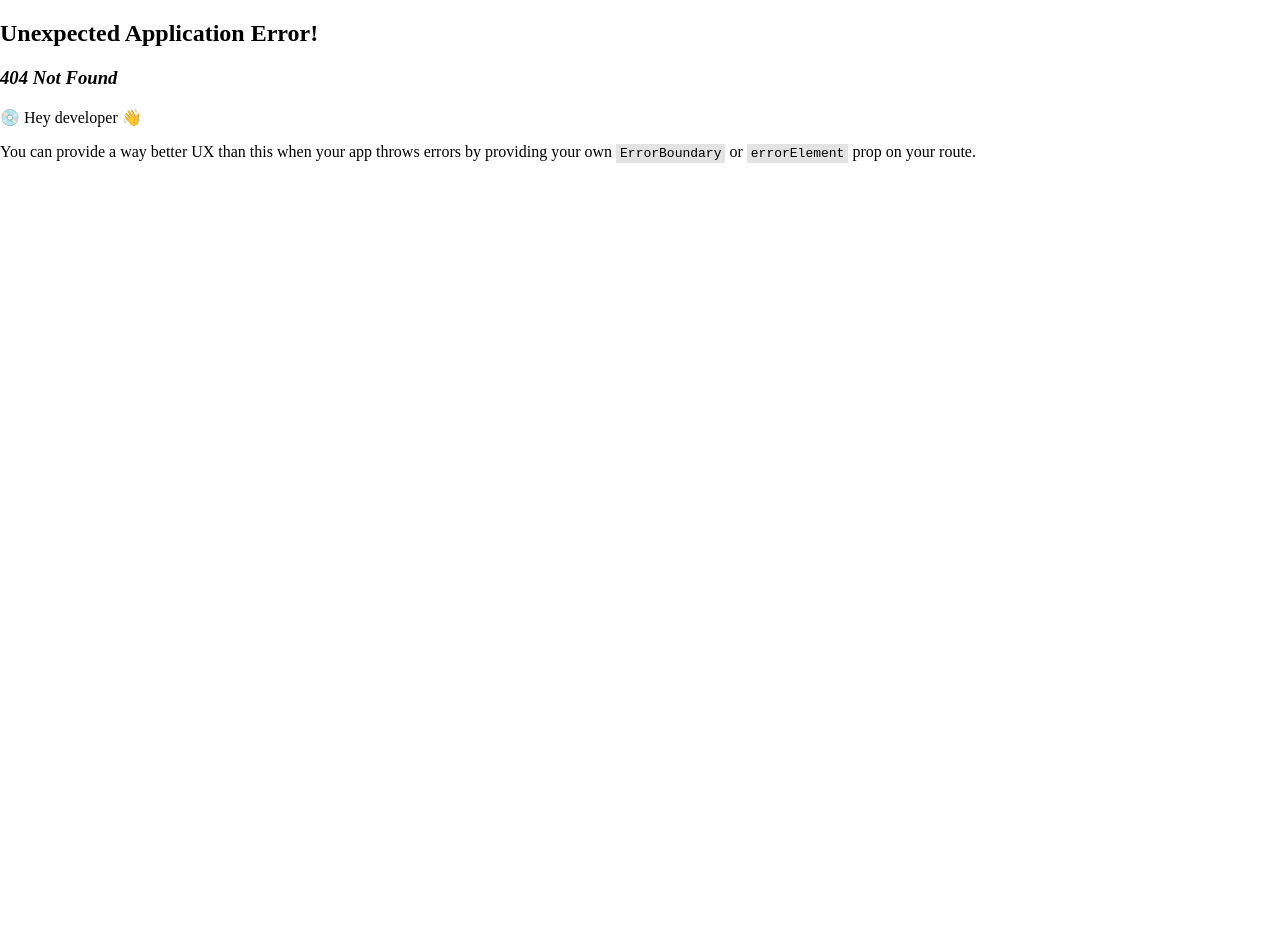
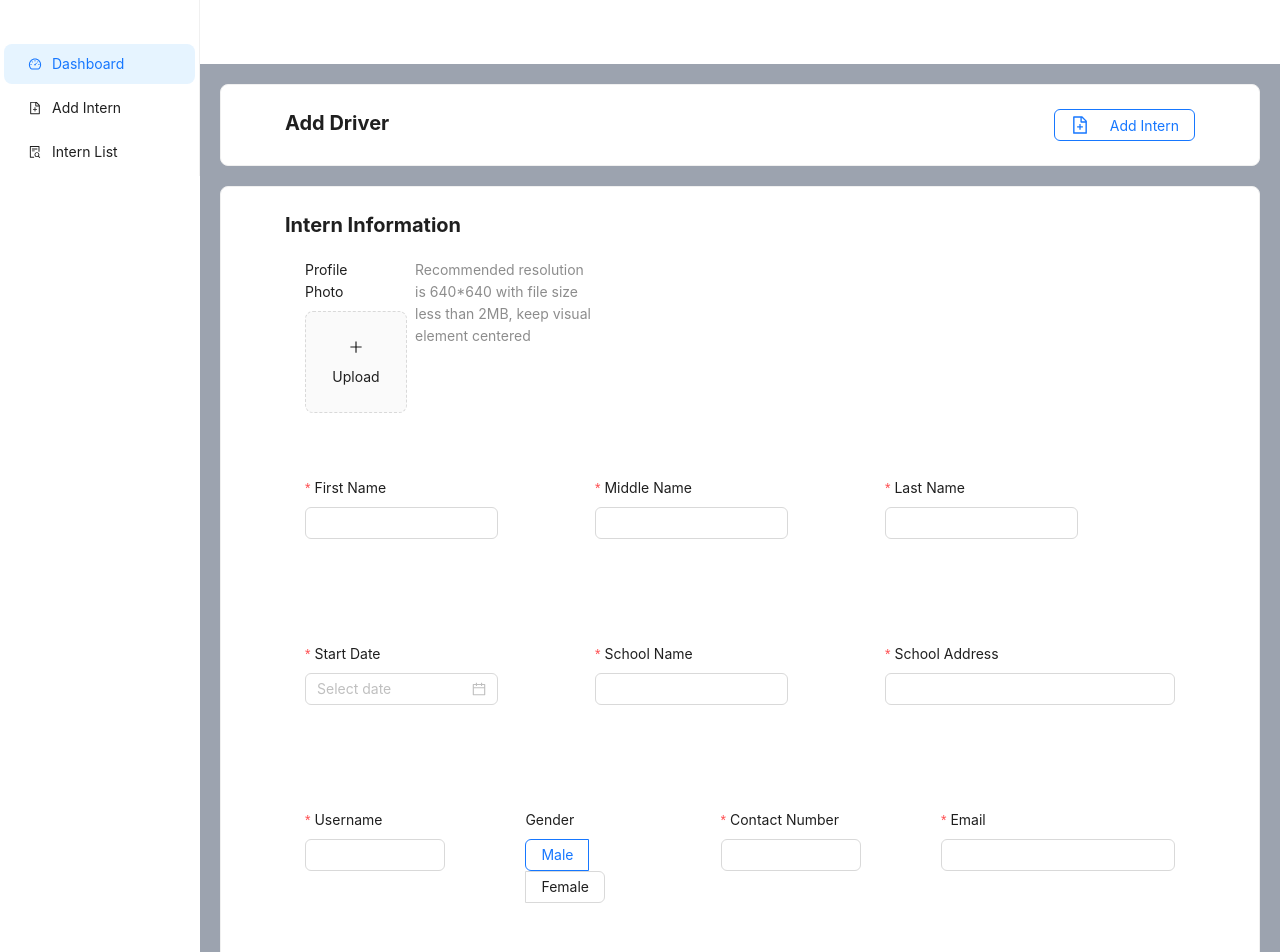
Before and after one commit to zynmurel/ojt-attendance, a React (Create React App) app: page /add-intern in a window 1280 px wide. Before the commit this address had no page. Shown: the top 952 px of the page. Before the commit the page ends 800 px from the top, so only its background shows below. Built offline with nearby package versions, Linux system fonts and the light colour scheme.

Commit message:
Add Intern

```diff
--- a/src/components/dashboardLayout.jsx
+++ b/src/components/dashboardLayout.jsx
@@ -14,10 +14,10 @@ const DashboardLayout = () => {
   //   const [collapsed, setCollapsed] = useState(false);
 
   const outlet = useOutlet();
-  //   const navigate = useNavigate();
+  const navigate = useNavigate();
   const items = [
-    getItem(<AiOutlineDashboard />, "Dashboard", "1"),
-    getItem(<AiOutlineFileAdd />, "Add Intern", "2"),
+    getItem(<AiOutlineDashboard />, "Dashboard", "/"),
+    getItem(<AiOutlineFileAdd />, "Add Intern", "/add-intern"),
     getItem(<AiOutlineFileSearch />, "Intern List", "3"),
   ];
   function getItem(icon, label, key, children) {
@@ -28,9 +28,9 @@ const DashboardLayout = () => {
       label,
     };
   }
-  //   const handleMenuclick = ({ key }) => {
-  //     navigate(key);
-  //   };
+  const handleMenuclick = ({ key }) => {
+    navigate(key);
+  };
   return (
     <>
       <Layout
@@ -45,9 +45,9 @@ const DashboardLayout = () => {
           //   onCollapse={(value) => setCollapsed(value)}
         >
           <Menu
-            defaultSelectedKeys={["1"]}
+            defaultSelectedKeys={["/"]}
             items={items}
-            // onClick={handleMenuclick}
+            onClick={handleMenuclick}
             mode="inline"
             style={{
               backgroundColor: "#ffff",
@@ -60,7 +60,7 @@ const DashboardLayout = () => {
             style={{ backgroundColor: "#ffff" }}
             className=" flex items-center justify-end"
           ></Header>
-          <Content>{outlet}</Content>
+          <Content className=" bg-gray-400 p-5 h-full flex">{outlet}</Content>
         </Layout>
       </Layout>
     </>
--- /dev/null
+++ b/src/components/uploadProfile.jsx
@@ -0,0 +1,101 @@
+import { Form, Upload, Modal } from "antd";
+import { useState } from "react";
+import { PlusOutlined } from "@ant-design/icons";
+const UploadProfile = ({ form, imageToView, setImageToView }) => {
+  const [viewPhoto, setViewPhoto] = useState(false);
+
+  //upload form item rules
+  const rules = [
+    () => ({
+      validator(_, value) {
+        if (!value || beforeUpload(value)) {
+          return Promise.resolve();
+        }
+        if (!beforeUpload(value)) {
+          return Promise.reject(new Error("Invalid Photo size"));
+        }
+      },
+    }),
+  ];
+  const uploadButton = (
+    <div>
+      <PlusOutlined />
+      <div
+        style={{
+          marginTop: 8,
+        }}
+      >
+        Upload
+      </div>
+    </div>
+  );
+
+  //get base64 of uploaded image
+  const getBase64 = (img, callback) => {
+    const reader = new FileReader();
+    reader.addEventListener("load", () => callback(reader.result));
+    reader.readAsDataURL(img);
+  };
+
+  //before upload function to check if the file is smaller than 2MB
+  const beforeUpload = (value) => {
+    if (value.fileList.length === 0) {
+      return true;
+    }
+    const isJpgOrPng =
+      value.file.type === "image/jpeg" || value.file.type === "image/png";
+    const isLt2M = value.file.size / 1024 / 1024 < 2;
+    return isJpgOrPng && isLt2M;
+  };
+
+  //custom request to set image to base64 and set it to imageToView state
+  const profilePhotoRequest = ({ file, onSuccess }) => {
+    getBase64(file, (url) => {
+      setImageToView(url);
+      onSuccess("ok");
+    });
+  };
+
+  //remove uploaded function to remove base64 to the imageToView state
+  const profilePhotoOnRemove = () => {
+    setImageToView(null);
+  };
+
+  //toggle modal to view image
+  const togglePhotoModal = () => {
+    setViewPhoto(!viewPhoto);
+  };
+  return (
+    <>
+      <Modal open={viewPhoto} onCancel={togglePhotoModal} footer={null}>
+        <img
+          alt="Profile Picture"
+          style={{ width: "100%" }}
+          src={imageToView}
+        />
+      </Modal>
+      <Form.Item
+        name="photo"
+        label="Profile Photo"
+        labelCol={{ span: 12 }}
+        rules={rules}
+      >
+        <Upload
+          name="profile"
+          listType="picture-card"
+          className="avatar-uploader"
+          showUploadList={uploadButton}
+          accept="image/png, image/jpeg"
+          onPreview={togglePhotoModal}
+          maxCount={1}
+          customRequest={profilePhotoRequest}
+          onRemove={profilePhotoOnRemove}
+        >
+          {!imageToView ? uploadButton : null}
+        </Upload>
+      </Form.Item>
+    </>
+  );
+};
+
+export default UploadProfile;
--- /dev/null
+++ b/src/pages/addIntern.jsx
@@ -0,0 +1,177 @@
+import { Button, Card, DatePicker, Form, Input, Typography, Radio } from "antd";
+import UploadProfile from "../components/uploadProfile";
+import { AiOutlineFileAdd } from "react-icons/ai";
+const { Text } = Typography;
+const AddIntern = () => {
+  const rules = {
+    first_name: [{ required: true, message: "First name is required!" }],
+    middle_name: [{ required: true, message: "Middle name is required!" }],
+    last_name: [{ required: true, message: "Last name is required!" }],
+    start_date: [{ required: true, message: "Start Date is required!" }],
+    school_name: [{ required: true, message: "School Name is required!" }],
+    school_address: [
+      { required: true, message: "School Address is required!" },
+    ],
+    username: [{ required: true, message: "Username is required!" }],
+    email: [{ required: true, type: "email", message: "Email is required!" }],
+    contact_number: [
+      () => ({
+        validator(_, value) {
+          if (!value || phoneNumberSyntax(value)) {
+            return Promise.resolve();
+          }
+          if (!phoneNumberSyntax(value)) {
+            return Promise.reject(
+              new Error("Please input correct phone number syntax")
+            );
+          }
+        },
+      }),
+      { required: true },
+    ],
+  };
+  const genders = [
+    { value: "male", label: "Male" },
+    { value: "female", label: "Female" },
+  ];
+  const styles = {
+    title: {
+      fontWeight: "bolder",
+    },
+  };
+  function phoneNumberSyntax(str) {
+    return /^(09|\+639)\d{9}$/.test(str);
+  }
+  return (
+    <Form className="h-full flex flex-col w-full" layout="vertical">
+      <Card className="mb-5 px-10">
+        <div className="block lg:flex justify-between w-full">
+          <Typography.Title
+            className="block"
+            level={4}
+            style={{ margin: 0, ...styles.title }}
+          >
+            Add Driver
+          </Typography.Title>
+          <div className="block lg:flex items-center">
+            <Button
+              className="w-full lg:w-auto gap-5 flex flex-row items-center"
+              type="primary"
+              ghost
+              htmlType="submit"
+            >
+              <AiOutlineFileAdd fontSize={20} />
+              <p>Add Intern</p>
+            </Button>
+          </div>
+        </div>
+      </Card>
+      <Card className="px-10 h-full items-center">
+        <Typography.Title
+          className="block"
+          level={4}
+          style={{ margin: 0, ...styles.title }}
+        >
+          Intern Information
+        </Typography.Title>
+        <div className=" flex px-5 py-5 flex-col">
+          <div className=" flex flex-row gap-2">
+            <UploadProfile />
+            <Text className=" w-44" type="secondary">
+              Recommended resolution is 640*640 with file size less than 2MB,
+              keep visual element centered
+            </Text>
+          </div>
+          <div className=" grid grid-cols-3 w-full  mt-10">
+            <Form.Item
+              label="First Name"
+              name="first_name"
+              rules={rules.first_name}
+              className="w-2/3"
+            >
+              <Input className="w-full" />
+            </Form.Item>
+            <Form.Item
+              label="Middle Name"
+              name="middle_name"
+              rules={rules.middle_name}
+              className="w-2/3"
+            >
+              <Input className=" w-full" />
+            </Form.Item>
+            <Form.Item
+              label="Last Name"
+              name="last_name"
+              rules={rules.last_name}
+              className="w-2/3"
+            >
+              <Input className=" w-full" />
+            </Form.Item>
+          </div>
+          <div className=" grid grid-cols-3 w-full mt-20">
+            <Form.Item
+              label="Start Date"
+              name="start_date"
+              rules={rules.start_date}
+              className=" w-2/3"
+            >
+              <DatePicker className=" w-full" />
+            </Form.Item>
+            <Form.Item
+              label="School Name"
+              name="school_name"
+              rules={rules.school_name}
+              className=" w-2/3"
+            >
+              <Input className=" w-full" />
+            </Form.Item>
+            <Form.Item
+              label="School Address"
+              name="school_address"
+              rules={rules.school_address}
+            >
+              <Input className=" w-full" />
+            </Form.Item>
+          </div>
+          <div className=" flex flex-row w-full mt-20 gap-20">
+            <Form.Item
+              label="Username"
+              name="username"
+              rules={rules.username}
+              className="w-1/5"
+            >
+              <Input className="w-full" />
+            </Form.Item>
+            <Form.Item label="Gender" name="gender" initialValue="male">
+              <Radio.Group>
+                {genders.map((g) => (
+                  <Radio.Button key={g.value} value={g.value}>
+                    {g.label}
+                  </Radio.Button>
+                ))}
+              </Radio.Group>
+            </Form.Item>
+            <Form.Item
+              label="Contact Number"
+              name="contact_number"
+              rules={rules.contact_number}
+              className="w-1/5"
+            >
+              <Input className=" w-full" />
+            </Form.Item>
+            <Form.Item
+              label="Email"
+              name="email"
+              rules={rules.email}
+              className="w-1/3"
+            >
+              <Input className=" w-full" />
+            </Form.Item>
+          </div>
+        </div>
+      </Card>
+    </Form>
+  );
+};
+
+export default AddIntern;
```
Also changed, not shown: src/router.js (+7 -0 lines).
